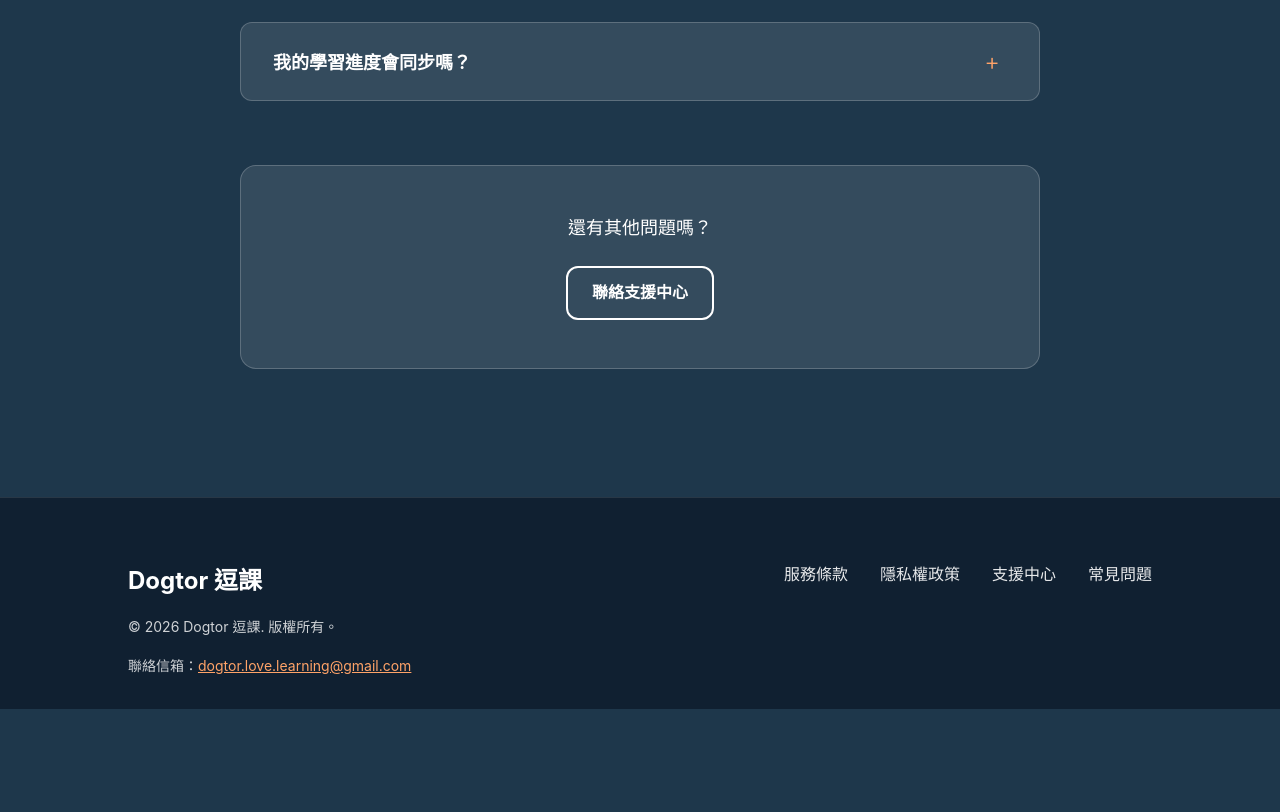
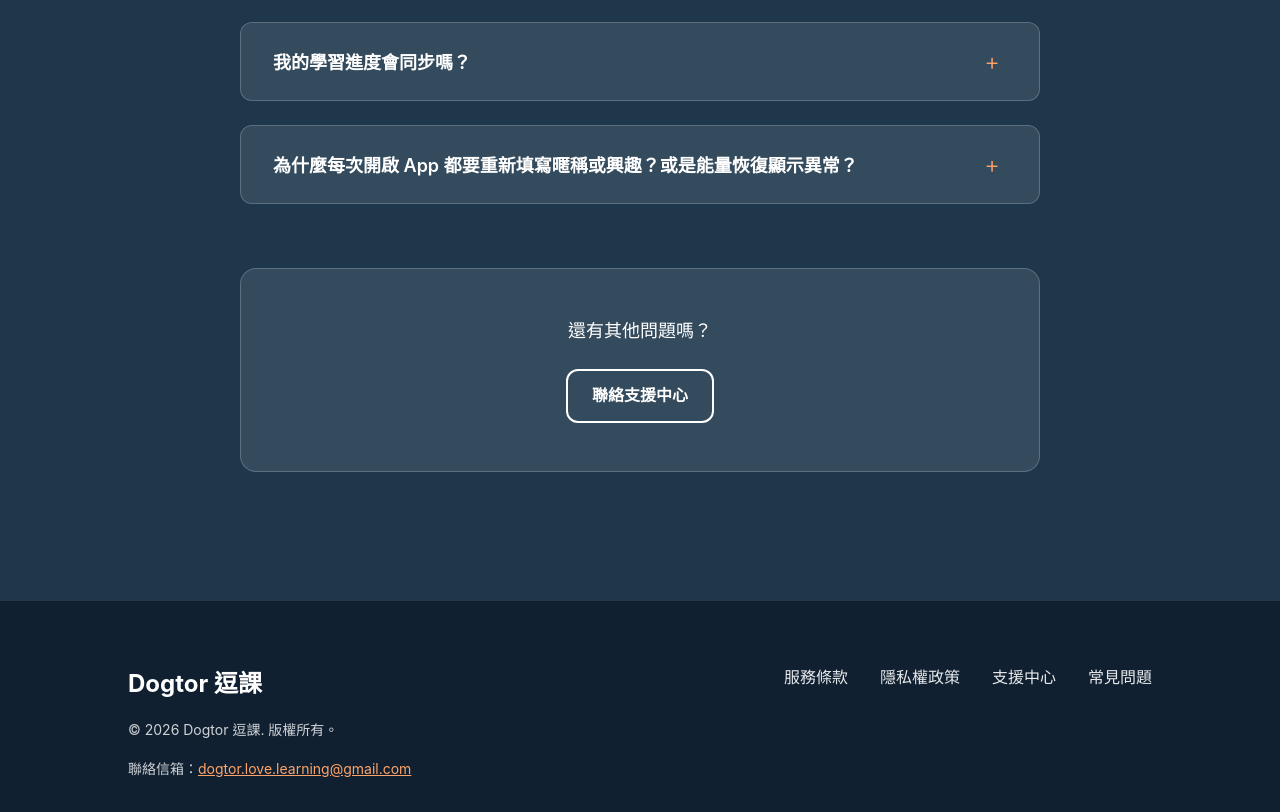
Before and after one commit to DOGTOR-LEARNING/landing_page, a Next.js app: page /faq in a window 1280 px wide. Shown: the part 1391-2203 px from the top of the page. Before the commit the page ends 2100 px from the top, so only its background shows below. Built offline with nearby package versions, Linux system fonts and the light colour scheme.

Commit message:
登入問題

```diff
--- a/app/faq/page.js
+++ b/app/faq/page.js
@@ -66,6 +66,11 @@ const faqData = [
     answer:
       '是的，你的所有學習進度、成就和島嶼設定都會自動同步到雲端，確保你在不同裝置上都能繼續學習。',
   },
+  {
+    question: '為什麼每次開啟 App 都要重新填寫暱稱或興趣？或是能量恢復顯示異常？',
+    answer:
+      '這通常是因為帳號在當時的註冊流程中沒有完整建立成功，導致系統無法正常讀取您的使用資料。建議依照以下步驟操作：\n\n1. 在 App 內登出帳號\n2. 重新使用 Google 帳號登入\n3. 重新登入後需要再填寫一次暱稱與興趣表單是正常的\n\n完成後帳號通常即可恢復正常使用。若問題仍持續，請再登出一次，並嘗試改用其他 Google 帳號登入。如仍無法解決，歡迎透過支援中心聯絡我們，我們會盡快協助處理。',
+  },
 ]
 
 const faqJsonLd = {
```
